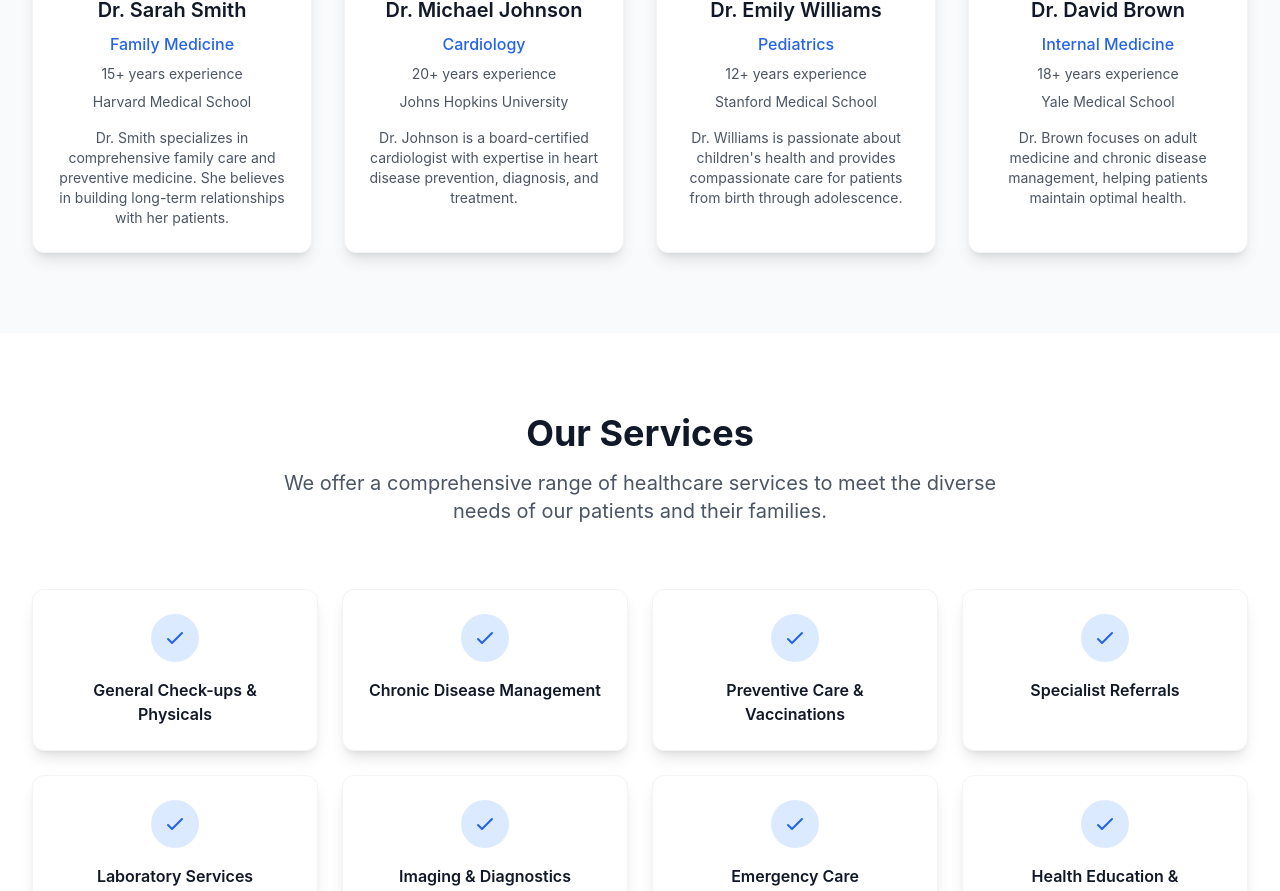
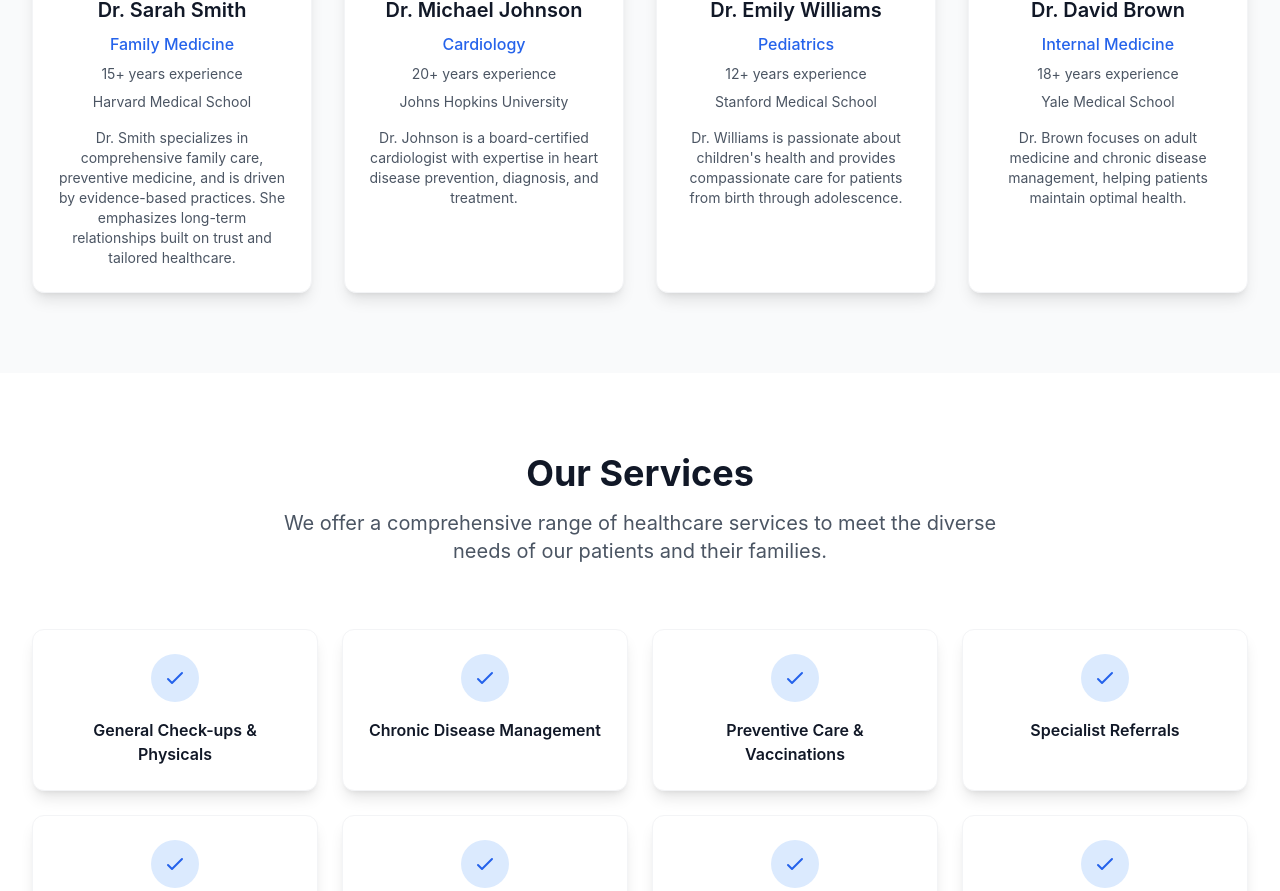
Before and after one commit to DaniyalAlam002/reacttrackingbooking, a React (Vite) app: page /about in a window 1280 px wide. Shown: the part 1733-2624 px from the top of the page. Built offline with nearby package versions, Linux system fonts and the light colour scheme.

Commit message:
ai-optimize: copy — Dr. Smith specializes in comprehensive f

```diff
--- a/src/pages/About.jsx
+++ b/src/pages/About.jsx
@@ -9,7 +9,7 @@ const About = () => {
       experience: '15+ years',
       education: 'Harvard Medical School',
       image: '👩‍⚕️',
-      description: 'Dr. Smith specializes in comprehensive family care and preventive medicine. She believes in building long-term relationships with her patients.'
+      description: 'Dr. Smith specializes in comprehensive family care, preventive medicine, and is driven by evidence-based practices. She emphasizes long-term relationships built on trust and tailored healthcare.'
     },
     {
       id: 2,
```
